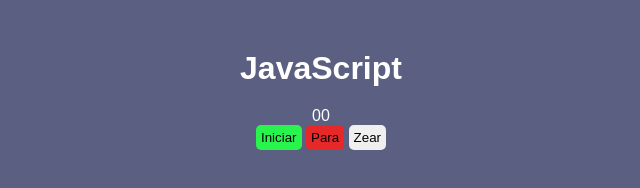
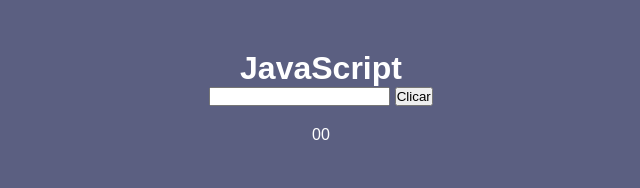
Before and after one commit to BrennoAlenkar/javascript, a plain HTML site: page index.html in a window 1280 px wide. Shown: the whole page, without its empty margins (319-959 px from the left). Drawn offline with Linux system fonts and the light colour scheme.

Commit message:
Atualizei

```diff
--- a/index.html
+++ b/index.html
@@ -8,11 +8,10 @@
 </head>
 <body>
     <h1>JavaScript</h1>
+
+    <input type="number" name="" id="input">
+    <button onclick="verificar()">Clicar</button>
     <p class="teste">00</p>
-
-    <button onclick="iniciarContagem()" class="btnIniciar">Iniciar</button>
-    <button onclick="pararContagem()" class="btnParar">Para</button>
-    <button onclick="zerar()" class="zerar">Zear</button>
 
     <script src="js/index.js"></script>
 </body>
--- a/js/index.js
+++ b/js/index.js
@@ -1,25 +1,20 @@
-function iniciarContagem() {
-    tempo = setInterval(function(){
-        let cronometro = document.querySelector('.teste').innerHTML;
-        cronometro = parseInt(cronometro) + 1;
+function verificar() {
+    let input = document.getElementById('input').value;
+    const ajax = new XMLHttpRequest();
+    ajax.open('GET', 'https://viacep.com.br/ws/'+ input +'/json/');
+    ajax.send();
 
-        document.querySelector('.teste').innerHTML = cronometro;
-        if(cronometro === 0) {
-            document.querySelector('.teste').innerHTML = 'Tempo esgotado';
-            pararContagem()
-            document.body.style.background = 'red';
+    ajax.onload = function () {
+        document.querySelector('.teste').innerHTML = this.responseText;
 
-        } else {
-            document.querySelector('.teste').innerHTML = cronometro;
-        }
-    }, 100)
+        let obj = JSON.parse(this.responseText);
+
+        let cidade = obj.localidade;
+        let setor = obj.bairro;
+        let ddd = obj.ddd;
+
+        document.querySelector('.teste').innerHTML = `${cidade}, ${setor}, ${ddd}`;
+
+    }
+
 }
-
-function pararContagem() {
-    clearInterval(tempo)
-}
-
-
-function zerar() {
-    location.reload()
-}
--- a/style/estilo.css
+++ b/style/estilo.css
@@ -15,26 +15,3 @@ body {
 .teste {
     margin-top: 20px;
 }
-
-.btnIniciar {
-    background-color: rgb(41, 244, 78);
-    padding: 5px;
-    border-radius: 5px;
-    border: none;
-    cursor: pointer;
-}
-
-.btnParar {
-    padding: 5px;
-    background-color: rgb(231, 40, 40);
-    border-radius: 5px;
-    border: none;
-    cursor: pointer;
-}
-
-.zerar {
-    padding: 5px;
-    border-radius: 5px;
-    border: none;
-    cursor: pointer;
-}
```
